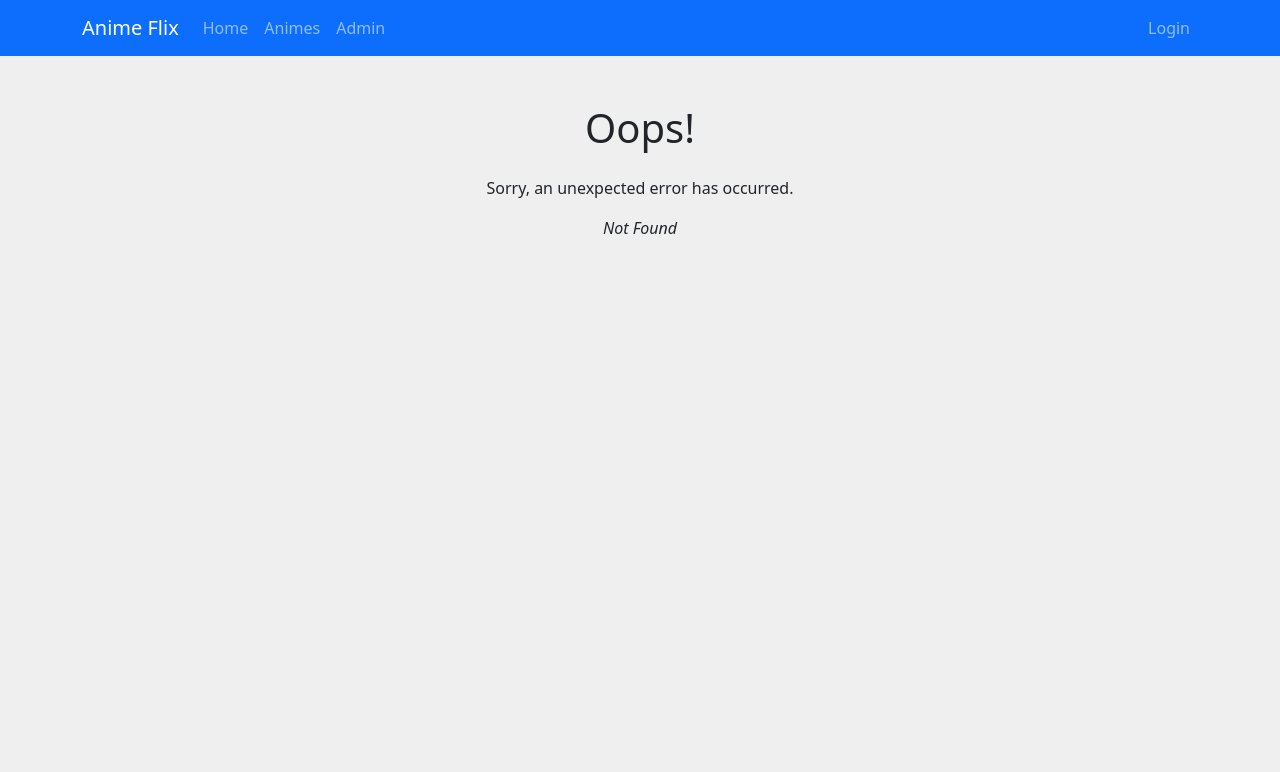
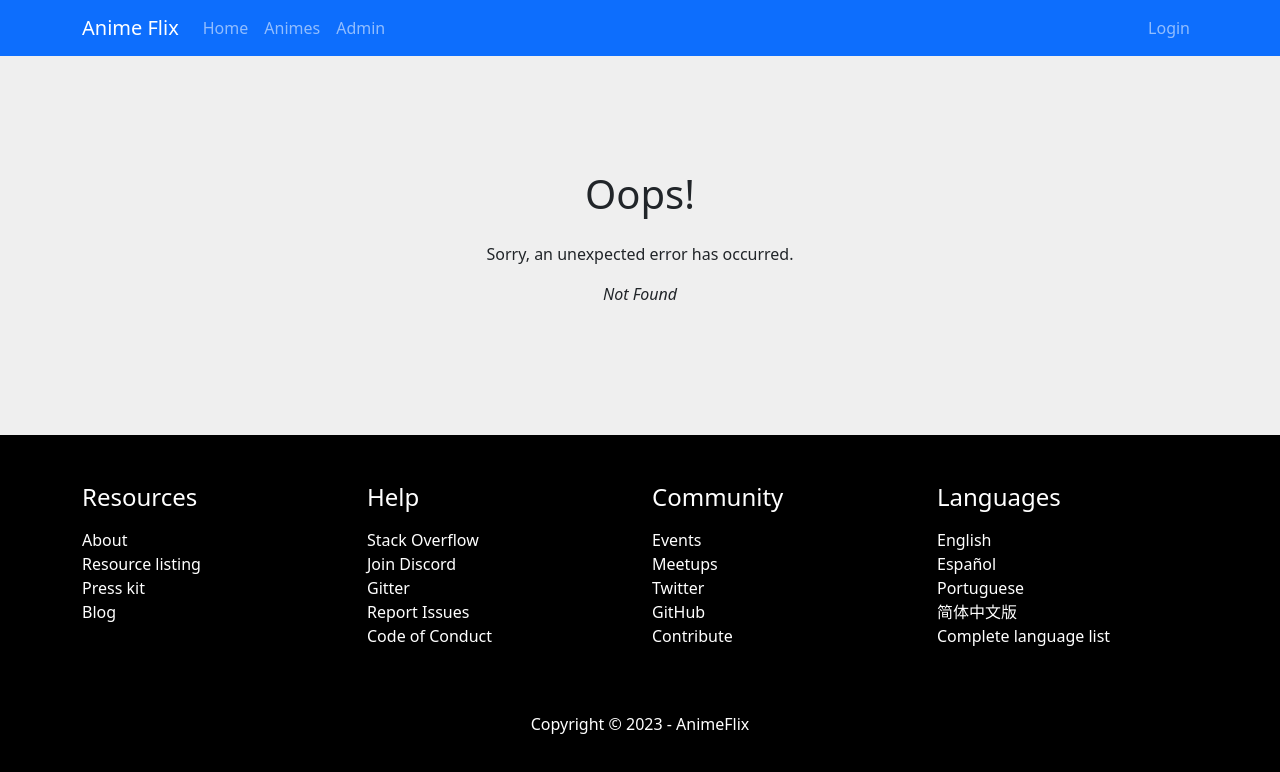
Before and after one commit to Fronchak-Projects/Animeflix-Frontend, a React (Vite) app: page /logout in a window 1280 px wide. Before the commit this address had no page. Shown: the top 772 px of the page. Built offline with nearby package versions, Linux system fonts and the light colour scheme.

Commit message:
Fix error page

```diff
--- a/src/pages/ErrorPage/index.tsx
+++ b/src/pages/ErrorPage/index.tsx
@@ -1,15 +1,17 @@
 import ErrorComponent from "../../components/ErrorComponent";
 import Navbar from "../../components/Navbar";
+import Footer from "../../components/footer";
 
 const ErrorPage = () => {
 
   console.log('catch by ERROR PAGE!');
 
   return (
-    <>
+    <div className="d-flex flex-column justify-content-between min-vh-100">
       <Navbar />
       <ErrorComponent />
-    </>
+      <Footer />
+    </div>
   );
 }
 
```
